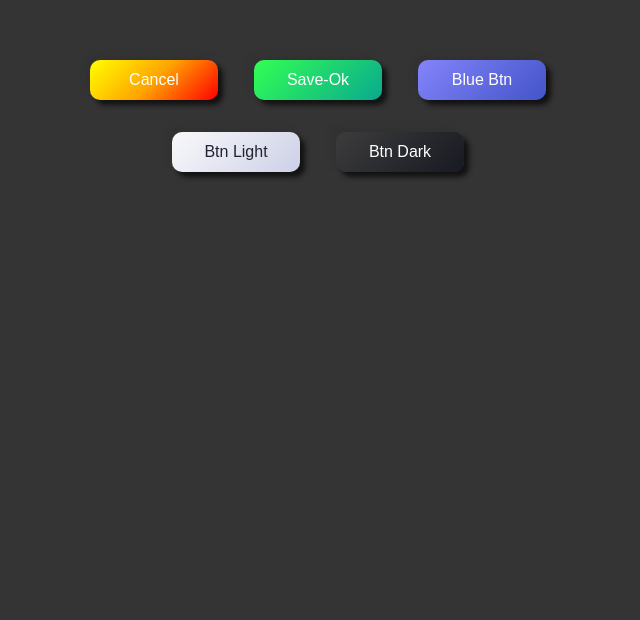
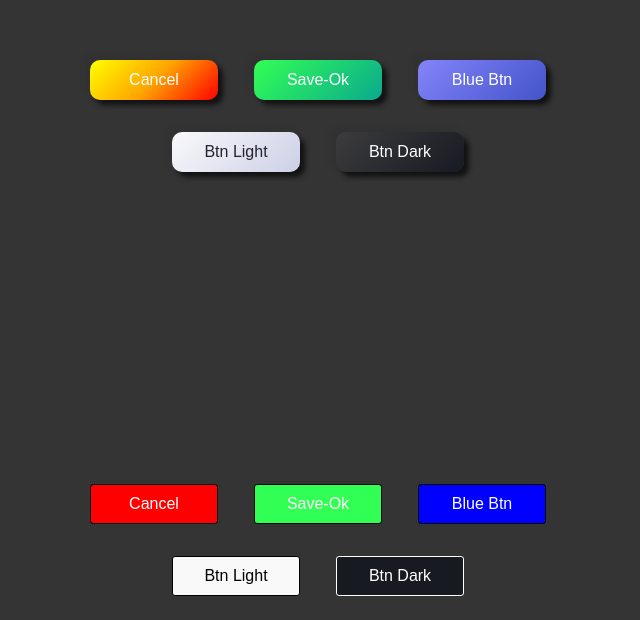
Before and after one commit to Kwynto/htmlblanks, a plain HTML site: page buttons1/buttons.html in a window 1280 px wide. Shown: the part 732-1352 px from the top of the page, without its empty margins (322-962 px from the left). Before the commit the page ends 928 px from the top, so only its background shows below. Drawn offline with Linux system fonts and the light colour scheme.

Commit message:
modern buttons

```diff
--- a/buttons1/buttons.css
+++ b/buttons1/buttons.css
@@ -83,7 +83,7 @@ body {
     box-shadow: 5px 5px 5px #121212 inset, -5px -5px 5px #212121 inset;
 }
 
-/* Steel button */
+/* Steel buttons */
 
 .btn-red {
     background: linear-gradient(-45deg, red, orange, yellow);
@@ -135,3 +135,56 @@ body {
     background: linear-gradient(45deg, #181a22, #3c3c3d);
     box-shadow: 0 5px 30px #050505, 0 -5px 30px #050505;
 }
+
+/* Modern buttons */
+
+.modern-btn-red {
+    background: red;
+    border: 1px solid black;
+    border-radius: 3px;
+    transition: 0.3s;
+}
+.modern-btn-red:hover {
+    border-radius: 30px;
+}
+
+.modern-btn-green {
+    background: #32ff54;
+    border: 1px solid black;
+    border-radius: 3px;
+    transition: 0.3s;
+}
+.modern-btn-green:hover {
+    border-radius: 30px;
+}
+
+.modern-btn-blue {
+    background: blue;
+    border: 1px solid #000000;
+    border-radius: 3px;
+    transition: 0.3s;
+}
+.modern-btn-blue:hover {
+    border-radius: 30px;
+}
+
+.modern-btn-light {
+    background: #f9f9fa;
+    color: black;
+    border: 1px solid black;
+    border-radius: 3px;
+    transition: 0.3s;
+}
+.modern-btn-light:hover {
+    border-radius: 30px;
+}
+
+.modern-btn-dark {
+    background: #181a22;
+    border: 1px solid white;
+    border-radius: 3px;
+    transition: 0.3s;
+}
+.modern-btn-dark:hover {
+    border-radius: 30px;
+}
--- a/buttons1/buttons.html
+++ b/buttons1/buttons.html
@@ -23,5 +23,12 @@
         <button class="button btn-light">Btn Light</button>
         <button class="button btn-dark">Btn Dark</button>
     </div>
+    <div class="container">
+        <button class="button modern-btn-red">Cancel</button>
+        <button class="button modern-btn-green">Save-Ok</button>
+        <button class="button modern-btn-blue">Blue Btn</button>
+        <button class="button modern-btn-light">Btn Light</button>
+        <button class="button modern-btn-dark">Btn Dark</button>
+    </div>
 </body>
 </html>
```
